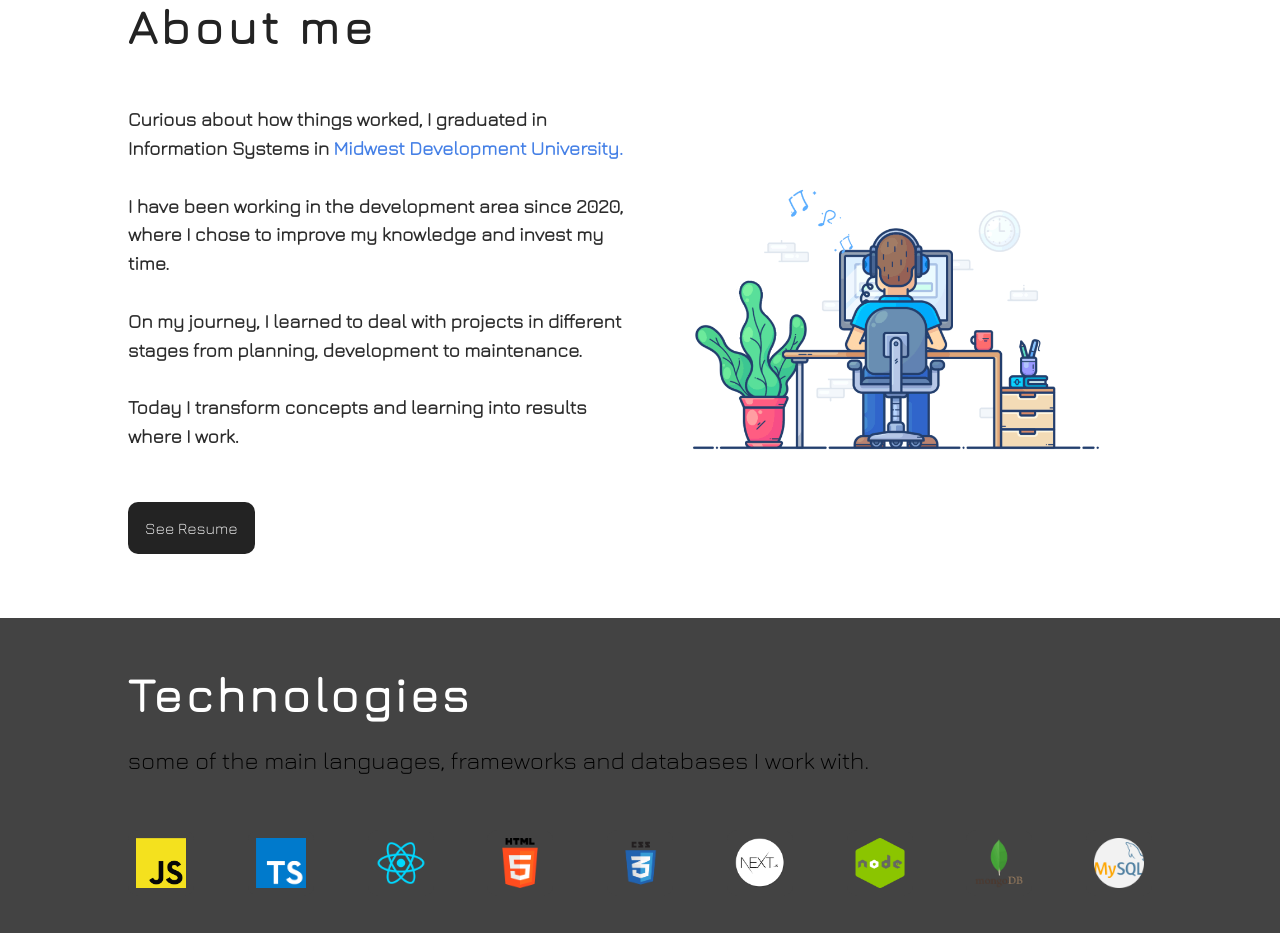
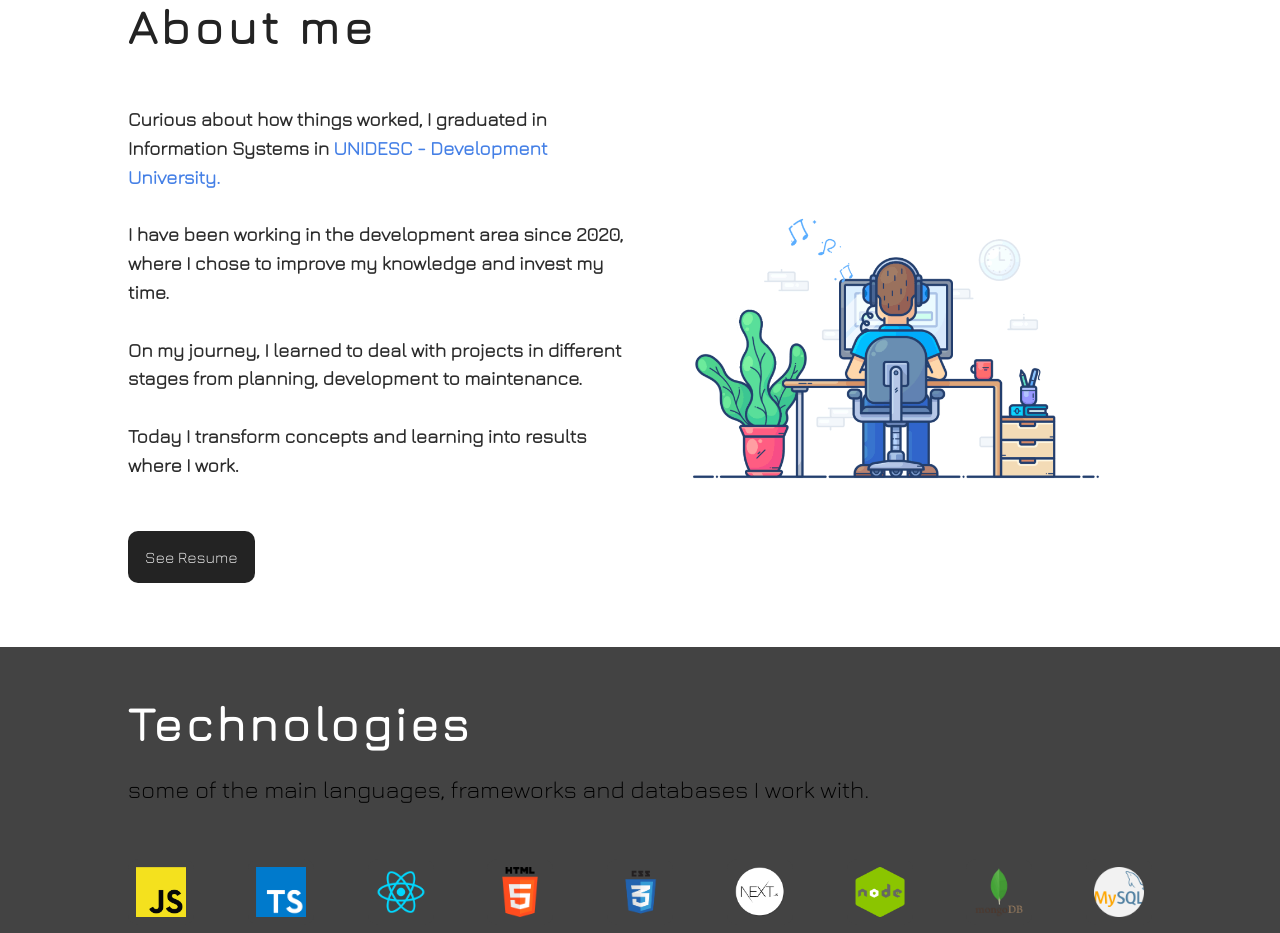
Before and after one commit to mauricio178/personal-site, a Next.js app: page / in a window 1280 px wide. Shown: the part 1720-2653 px from the top of the page. Built offline with nearby package versions, Linux system fonts and the light colour scheme.

Commit message:
new brand college

```diff
--- a/pages/index.tsx
+++ b/pages/index.tsx
@@ -132,17 +132,12 @@ export default function Home() {
 
         <Modal/>
 
-
-        {/* <div className={styles.seeMore}>
-          <Button label='See more' theme={'white'} />
-        </div> */}
-
       </div>
 
       <div className={styles.aboutme} id={"aboutme"}>
         <h1>About me</h1>
         <div className={styles.content}>
-          <p>Curious about how things worked, I graduated in Information Systems in <a href={"https://www.unidesc.edu.br/"} target={"_blank"}>Midwest Development University.</a><br /><br />
+          <p>Curious about how things worked, I graduated in Information Systems in <a href={"https://www.unidesc.edu.br/"} target={"_blank"}>UNIDESC - Development University.</a><br /><br />
             I have been working in the development area since 2020, where I chose to improve my knowledge and invest my time.<br /><br />
             On my journey, I learned to deal with projects in different stages from planning, development to maintenance.<br /><br />
             Today I transform concepts and learning into results where I work.
```
